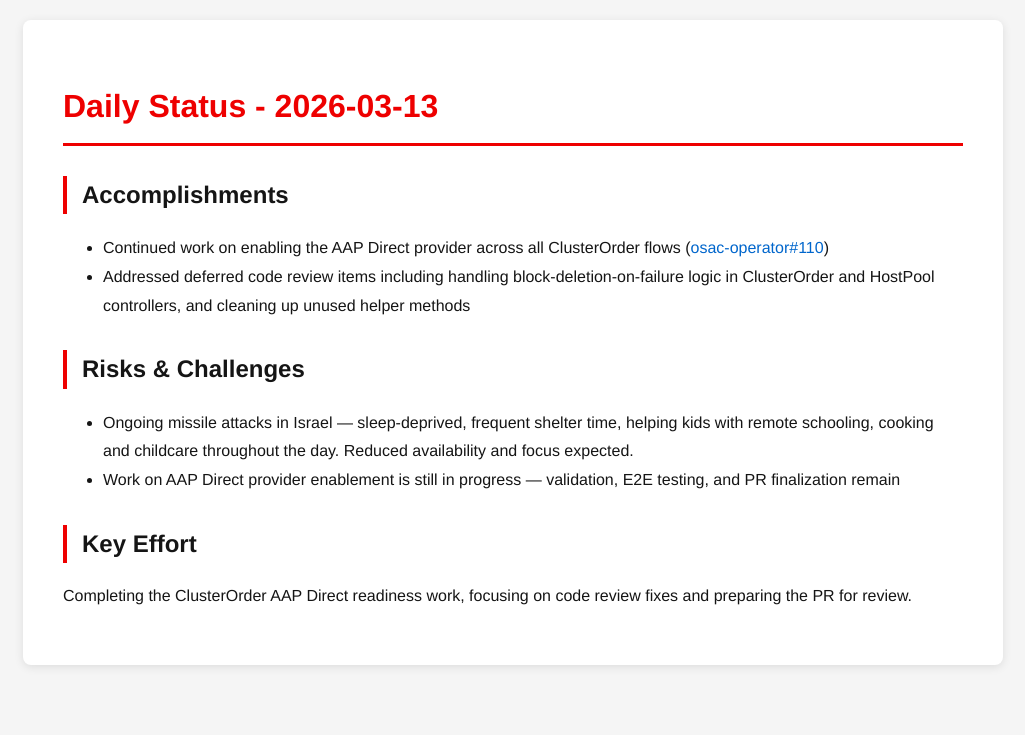
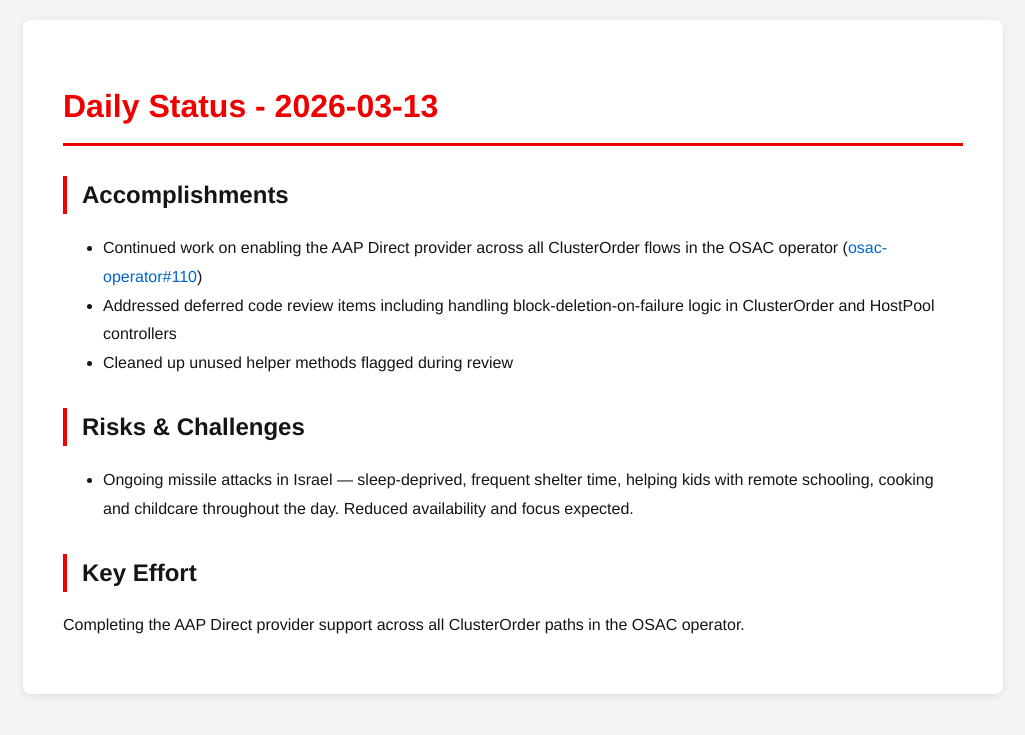
Before and after one commit to tzvatot/daily-status, a Jekyll site: the page built from 2026-03-13.md, in a window 1280 px wide. Shown: the top 735 px of the page, without its empty margins (127-1152 px from the left). Built offline with Jekyll 4.4.1, drawn with Linux system fonts in a browser that asks for light colours.

Commit message:
Daily status update - 2026-03-13

```diff
--- a/2026-03-13.md
+++ b/2026-03-13.md
@@ -7,12 +7,12 @@
 # Daily Status - 2026-03-13
 
 ## Accomplishments
-- Continued work on enabling the AAP Direct provider across all ClusterOrder flows ([osac-operator#110](https://github.com/osac-project/osac-operator/pull/110))
-- Addressed deferred code review items including handling block-deletion-on-failure logic in ClusterOrder and HostPool controllers, and cleaning up unused helper methods
+- Continued work on enabling the AAP Direct provider across all ClusterOrder flows in the OSAC operator ([osac-operator#110](https://github.com/osac-project/osac-operator/pull/110))
+- Addressed deferred code review items including handling block-deletion-on-failure logic in ClusterOrder and HostPool controllers
+- Cleaned up unused helper methods flagged during review
 
 ## Risks & Challenges
 - Ongoing missile attacks in Israel — sleep-deprived, frequent shelter time, helping kids with remote schooling, cooking and childcare throughout the day. Reduced availability and focus expected.
-- Work on AAP Direct provider enablement is still in progress — validation, E2E testing, and PR finalization remain
 
 ## Key Effort
-Completing the ClusterOrder AAP Direct readiness work, focusing on code review fixes and preparing the PR for review.
+Completing the AAP Direct provider support across all ClusterOrder paths in the OSAC operator.
```
